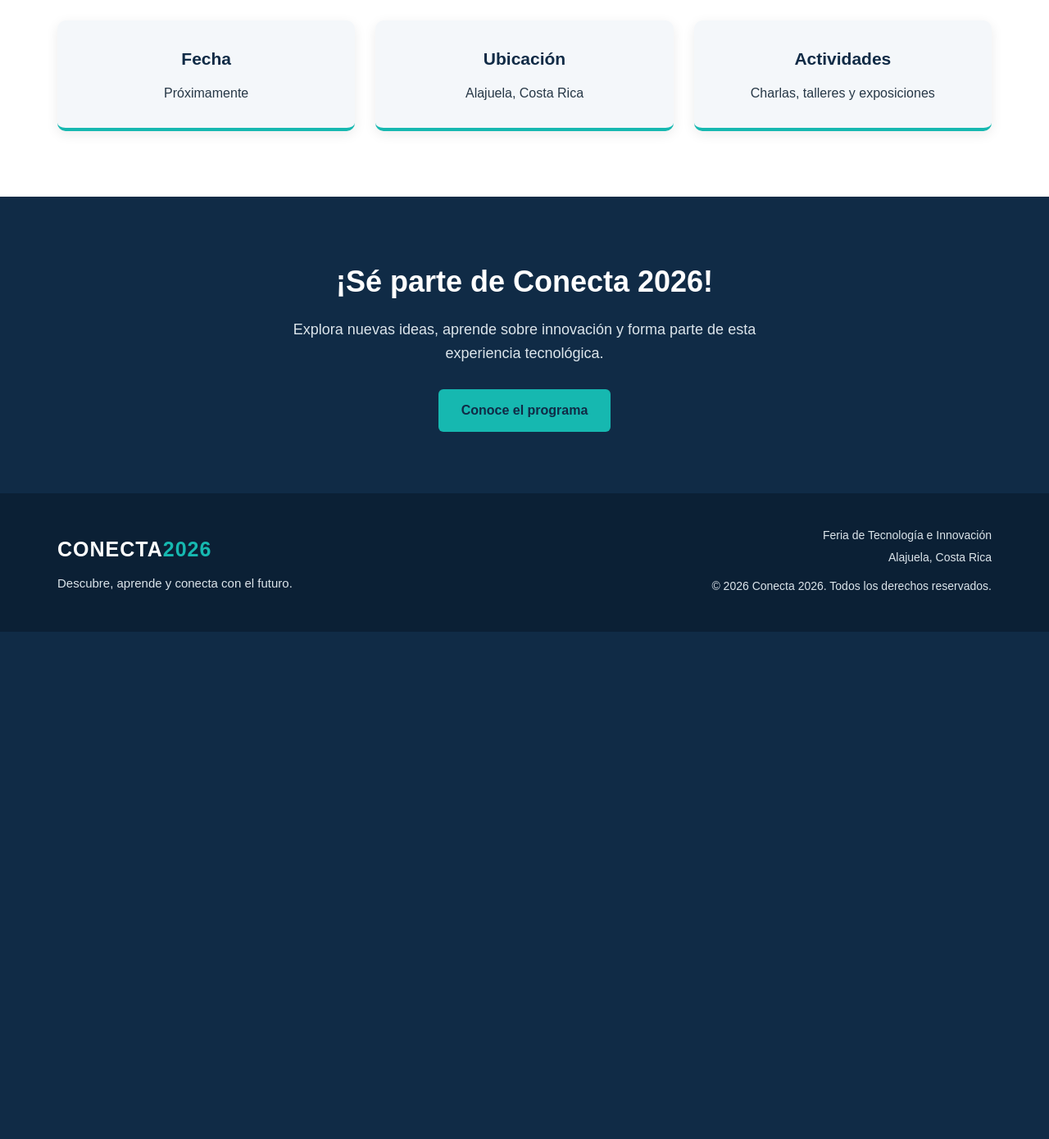
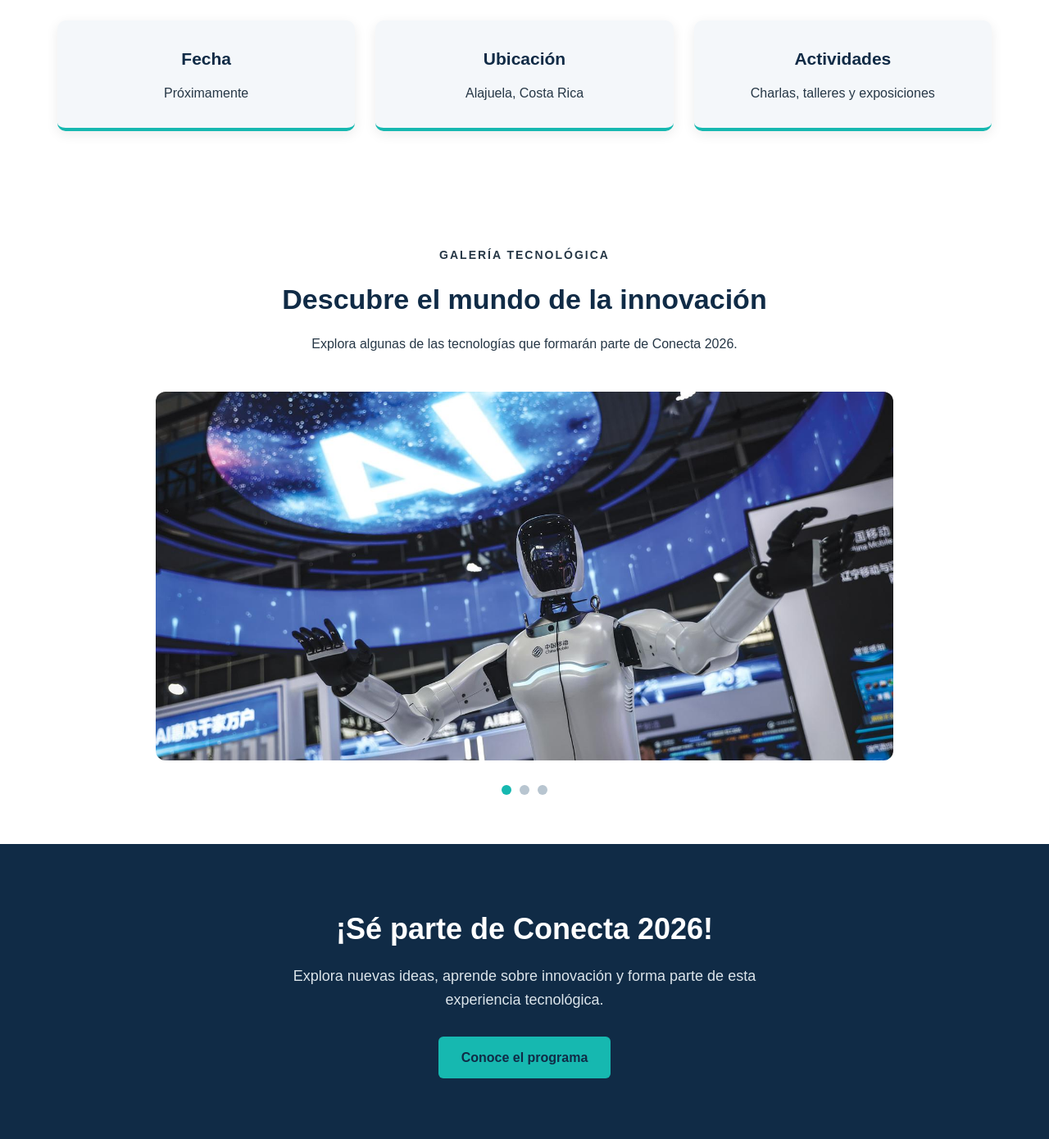
Before and after one commit to G2025444/Conecta2026, a PHP site: page / in a window 1280 px wide. Shown: the part 848-2238 px from the top of the page at 82% size. Before the commit the page ends 1619 px from the top, so only its background shows below. Run offline with PHP 8.4, Linux system fonts and the light colour scheme.

Commit message:
Agregar carrusel automatico de imagenes

```diff
--- a/css/estilos.css
+++ b/css/estilos.css
@@ -921,3 +921,109 @@ a {
     }
 
 }
+
+/* ================================
+   CARRUSEL DE IMAGENES
+================================ */
+
+.carousel-section {
+    padding-top: 60px;
+    padding-bottom: 60px;
+}
+
+.carousel {
+    position: relative;
+    width: 100%;
+    max-width: 900px;
+    margin: 30px auto;
+    overflow: hidden;
+    border-radius: 12px;
+}
+
+.carousel-images {
+    display: flex;
+    width: 100%;
+}
+
+.carousel-images img {
+    display: none;
+    width: 100%;
+    height: 450px;
+    object-fit: cover;
+}
+
+.carousel-images img.active {
+    display: block;
+}
+
+/* BOTONES ANTERIOR Y SIGUIENTE */
+
+.carousel-btn {
+    position: absolute;
+    top: 50%;
+    transform: translateY(-50%);
+    background-color: rgba(16, 43, 70, 0.85);
+    color: white;
+    border: none;
+    padding: 14px 18px;
+    font-size: 22px;
+    cursor: pointer;
+    border-radius: 5px;
+}
+
+.carousel-btn:hover {
+    background-color: #16B8B0;
+}
+
+.anterior {
+    left: 15px;
+}
+
+.siguiente {
+    right: 15px;
+}
+
+/* INDICADORES */
+
+.carousel-indicators {
+    display: flex;
+    justify-content: center;
+    gap: 10px;
+    margin-top: 15px;
+}
+
+.carousel-indicators button {
+    width: 12px;
+    height: 12px;
+    border: none;
+    border-radius: 50%;
+    background-color: #B8C5D0;
+    cursor: pointer;
+}
+
+.carousel-indicators button.active {
+    background-color: #16B8B0;
+}
+
+/* ADAPTACION PARA CELULARES */
+
+@media (max-width: 700px) {
+
+    .carousel-images img {
+        height: 300px;
+    }
+
+}
+
+@media (max-width: 501px) {
+
+    .carousel-images img {
+        height: 220px;
+    }
+
+    .carousel-btn {
+        padding: 10px 13px;
+        font-size: 18px;
+    }
+
+}
--- a/footer.php
+++ b/footer.php
@@ -1,4 +1,3 @@
-
 <footer class="footer">
 
     <div class="container footer-content">
--- a/index.php
+++ b/index.php
@@ -77,6 +77,41 @@
     </section>
 
 
+    <!-- CARRUSEL DE IMAGENES -->
+    <section class="carousel-section container">
+
+        <div class="section-heading">
+
+            <p class="section-tag">GALERÍA TECNOLÓGICA</p>
+
+            <h2>Descubre el mundo de la innovación</h2>
+
+            <p>
+                Explora algunas de las tecnologías que formarán
+                parte de Conecta 2026.
+            </p>
+
+        </div>
+
+        <div class="carousel">
+
+            <div class="carousel-images" id="carouselImages">
+
+                <img src="img/carrusel1.jpg" alt="Innovación tecnológica">
+
+                <img src="img/carrusel2.jpg" alt="Inteligencia artificial">
+
+                <img src="img/carrusel3.jpg" alt="Robótica">
+
+            </div>
+
+        </div>
+
+        <div class="carousel-indicators" id="carouselIndicators"></div>
+
+    </section>
+
+
     <!-- INVITACION AL EVENTO -->
     <section class="event-invitation">
 
```
Also changed, not shown: js/script.js (+76 -0 lines), img/carrusel1.jpg (added), img/carrusel2.jpg (added), img/carrusel3.jpg (added).
